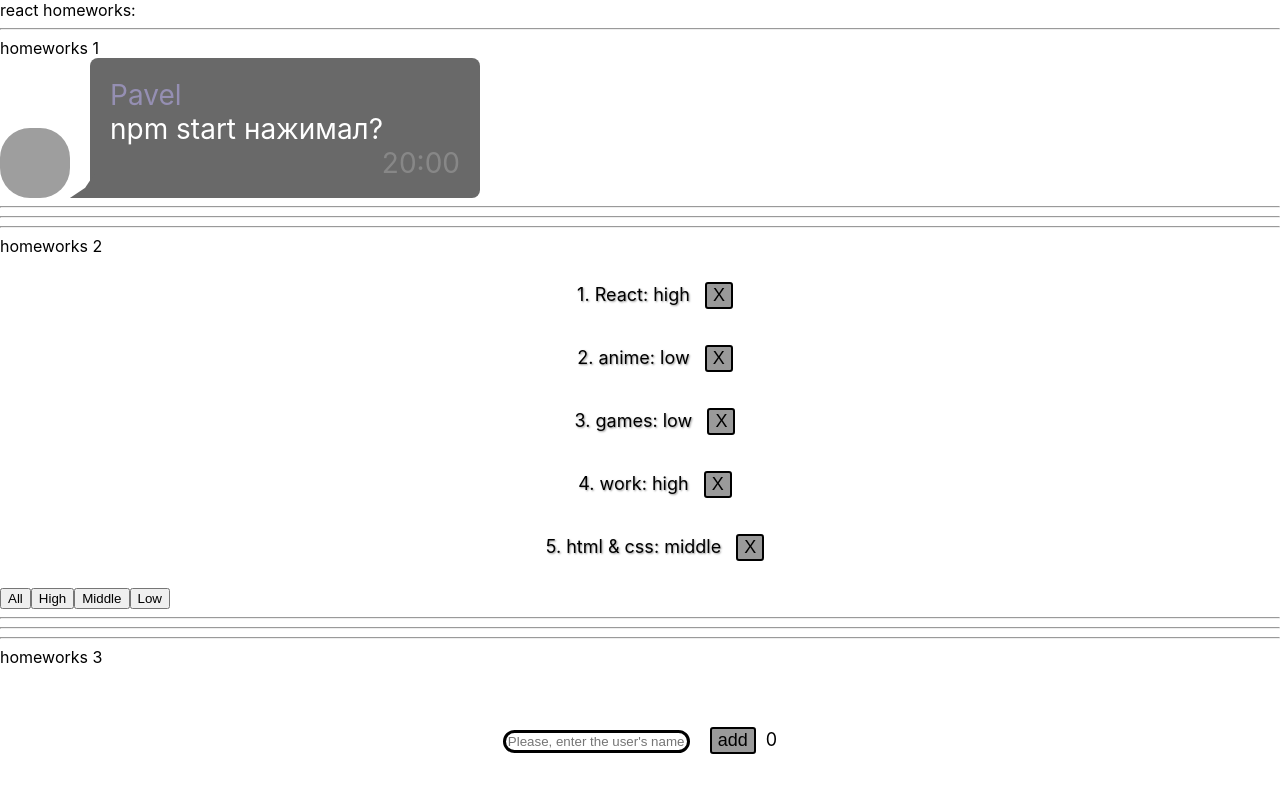
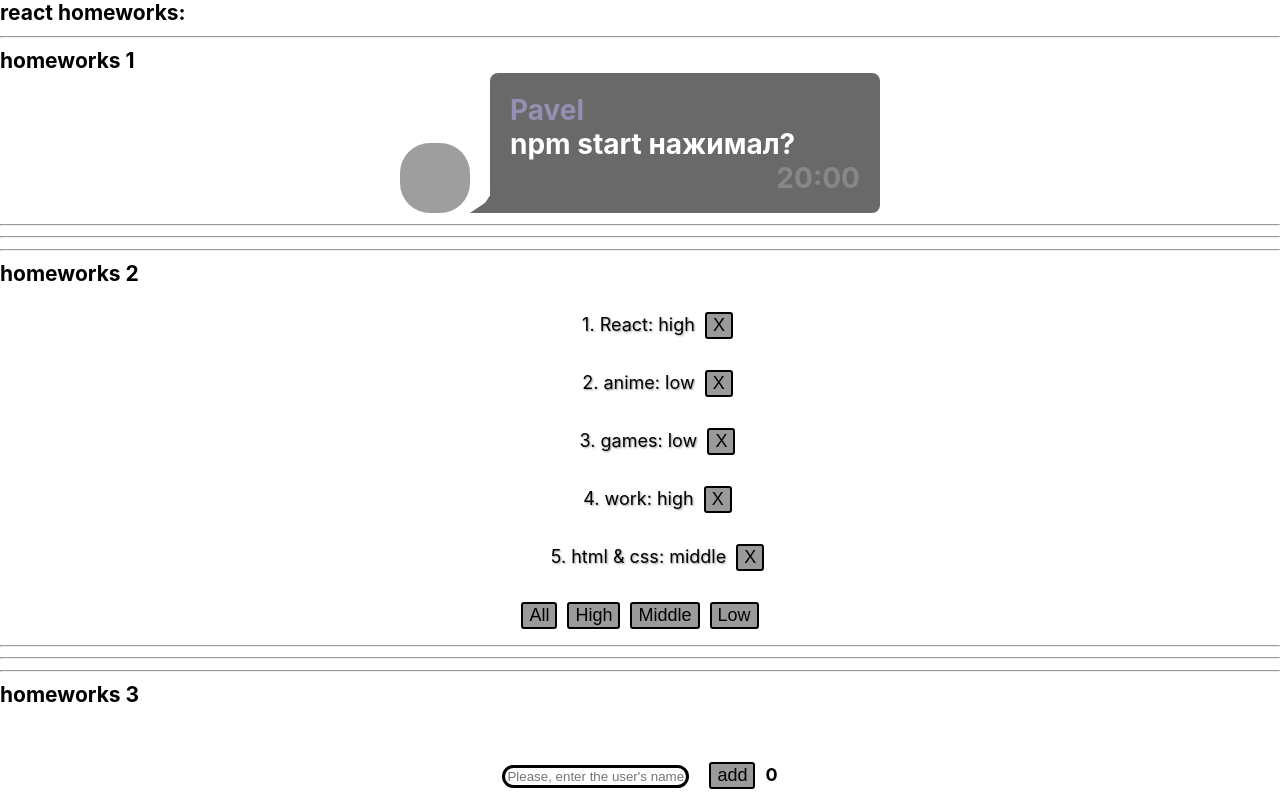
Before and after one commit to pmuzychenko/react-homeworks, a React (Create React App) app: page / in a window 1280 px wide. Shown: the top 800 px of the page. Built offline with nearby package versions, Linux system fonts and the light colour scheme; grey boxes are pictures that could not be loaded.

Commit message:
fix: change styles for SuperButton component and App component

```diff
--- a/src/p1-main/m1-ui/u1-app/App.module.css
+++ b/src/p1-main/m1-ui/u1-app/App.module.css
@@ -1,3 +1,5 @@
 .App {
-
+font-size: 21px;
+    color: black;
+    font-weight: bold;
 }
--- a/src/p2-homeworks/h1/Message.module.css
+++ b/src/p2-homeworks/h1/Message.module.css
@@ -1,7 +1,7 @@
 .message {
     display: flex;
     width: auto;
-    justify-content: flex-start;
+    justify-content: center;
 }
 
 .message .avatar_img {
--- a/src/p2-homeworks/h2/Affairs.module.css
+++ b/src/p2-homeworks/h2/Affairs.module.css
@@ -11,3 +11,7 @@
     height: 20px;
     width: 30px;
 }
+
+.affairsButtons{
+    text-align: center;
+}
--- a/src/p2-homeworks/h2/Affairs.tsx
+++ b/src/p2-homeworks/h2/Affairs.tsx
@@ -1,6 +1,8 @@
 import React from "react";
 import Affair from "./Affair";
 import {AffairType, FilterType} from "./HW2";
+import styles from "./Affairs.module.css"
+import SuperButton from "../h4/common/c2-SuperButton/SuperButton";
 
 type AffairsPropsType = { // need to fix any
     data: Array<AffairType>
@@ -23,14 +25,13 @@
     const setLow = () => {props.setFilter('low')};
 
     return (
-        <div>
+        <div className={styles.affairsButtons}>
 
             {mappedAffairs}
-
-            <button onClick={setAll}>All</button>
-            <button onClick={setHigh}>High</button>
-            <button onClick={setMiddle}>Middle</button>
-            <button onClick={setLow}>Low</button>
+            <SuperButton onClick={setAll}>All</SuperButton>
+            <SuperButton onClick={setHigh}>High</SuperButton>
+            <SuperButton onClick={setMiddle}>Middle</SuperButton>
+            <SuperButton onClick={setLow}>Low</SuperButton>
         </div>
     );
 }
--- a/src/p2-homeworks/h4/common/c2-SuperButton/SuperButton.module.css
+++ b/src/p2-homeworks/h4/common/c2-SuperButton/SuperButton.module.css
@@ -3,7 +3,7 @@
     border-radius: 3px;
     font-size: 18px;
     font-weight: 500;
-    margin: 10px;
+    margin: 5px;
     border: 2px solid black;
     text-align: center;
 }
@@ -11,7 +11,7 @@
 .red {
     background: red;
     border-radius: 10px;
-    font-size: 21px;
+    font-size: 18px;
     font-weight: 700;
     margin: 10px;
     border: 3px solid #34495E;
--- a/src/p2-homeworks/h4/common/c3-SuperCheckbox/SuperCheckbox.module.css
+++ b/src/p2-homeworks/h4/common/c3-SuperCheckbox/SuperCheckbox.module.css
@@ -36,7 +36,7 @@
     position: absolute;
     left: 0.9rem;
     top: 0.3rem;
-    font-size: 21px;
+    font-size: 18px;
     font-weight: bold;
 }
 
@@ -47,6 +47,6 @@
 .labelCheckbox .spanClassName {
     color: #34495E;
     padding: 0.3rem 0.25rem;
-    font-size: 21px;
+    font-size: 18px;
     font-weight: 700;
 }
```
